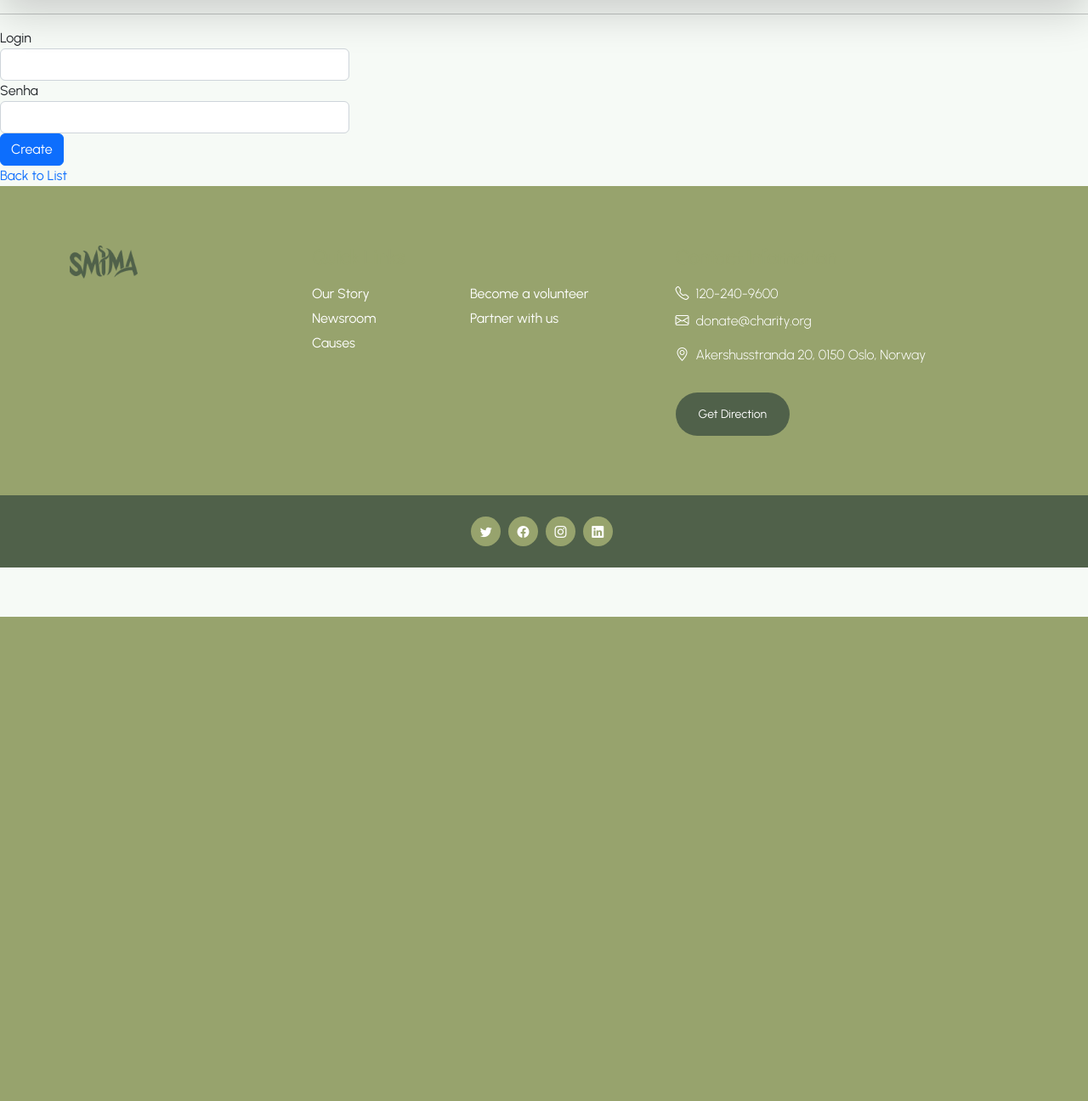
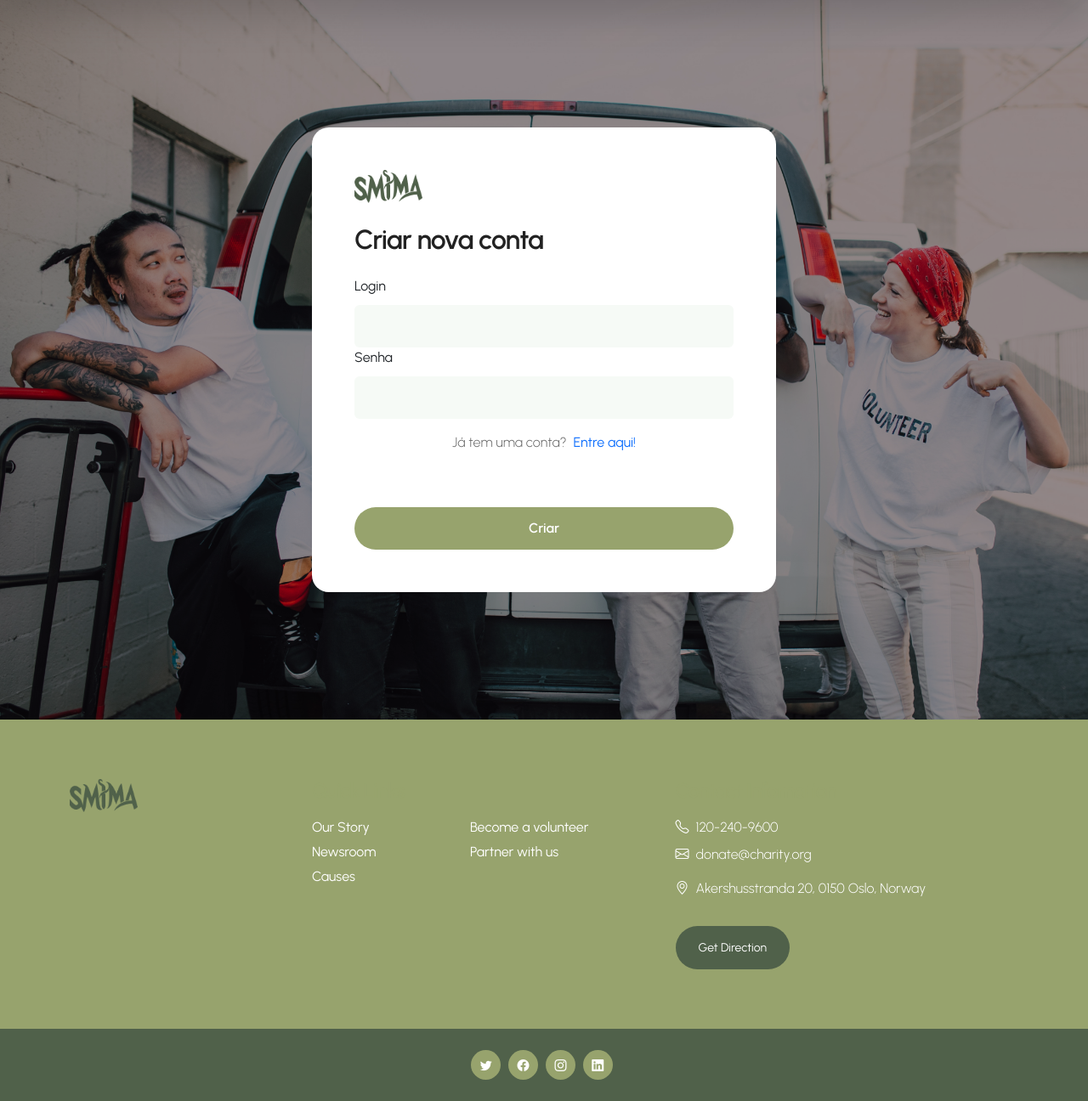
Before and after one commit to DBDev90/PROJETO_SMIMA, an ASP.NET Core app: page /Usuarios/Create in a window 1280 px wide. Shown: the part 74-1370 px from the top of the page at 85% size. Before the commit the page ends 800 px from the top, so only its background shows below. Run offline with ASP.NET Core 8, Linux system fonts and the light colour scheme.

Commit message:
Alteração nos layout

```diff
--- a/PROJETO_SMIMA/Views/Produtos/Create.cshtml
+++ b/PROJETO_SMIMA/Views/Produtos/Create.cshtml
@@ -37,7 +37,7 @@
 </div>
 
 <div>
-    <a asp-action="Index">Back to List</a>
+    <a asp-action="Index">Voltar para Lista de Produtos</a>
 </div>
 
 @section Scripts {
--- a/PROJETO_SMIMA/Views/Shared/_Layout.cshtml
+++ b/PROJETO_SMIMA/Views/Shared/_Layout.cshtml
@@ -63,7 +63,7 @@
                         <a class="nav-link click-scroll dropdown-toggle" href="#section_5" id="navbarLightDropdownMenuLink" role="button" data-bs-toggle="dropdown" aria-expanded="false">Atalho</a>
 
                         <ul class="dropdown-menu dropdown-menu-light" aria-labelledby="navbarLightDropdownMenuLink">
-                            <li><a class="dropdown-item" href="/Produtos/IndexProduto">Produtos</a></li>
+                            <li><a class="dropdown-item" href="/Produtos">Produtos</a></li>
 
                             <li><a class="dropdown-item" href="/Home/Index#section_5">Notícias</a></li>
 
@@ -98,7 +98,7 @@
                                     <a class="dropdown-item" href="/Login/IndexLogin">Entrar na conta</a>
                                 </li>
                                 <li>
-                                    <a class="dropdown-item" href="/SignUp/IndexSignUp">Registre-se</a>
+                                    <a class="dropdown-item" href="/Usuarios/Create">Registre-se</a>
                                 </li>
                             </ul>
                         </div>
--- a/PROJETO_SMIMA/Views/Usuarios/Create.cshtml
+++ b/PROJETO_SMIMA/Views/Usuarios/Create.cshtml
@@ -4,8 +4,7 @@
     ViewData["Title"] = "Create";
     Layout = "~/Views/Shared/_Layout.cshtml";
 }
-<hr />
-<div class="row">
+@*<div class="row">
     <div class="col-md-4">
         <form asp-action="Create">
             <div asp-validation-summary="ModelOnly" class="text-danger"></div>
@@ -24,11 +23,59 @@
             </div>
         </form>
     </div>
-</div>
+</div>*@
 
-<div>
+@*<div>
     <a asp-action="Index">Back to List</a>
-</div>
+</div>*@
+
+<main>
+    <section class="donate-section">
+        <div class="section-overlay"></div>
+        <div class="container">
+            <div class="row">
+
+                <div class="col-lg-6 col-12 mx-auto">
+                    <form class="custom-form donate-form" asp-action="Create">
+                        <div asp-validation-summary="ModelOnly" class="text-danger"></div>
+                        <div class="col-lg-3 col-12 mb-4">
+                            <img src="~/images/logo.png" class="logo img-fluid" alt="">
+                        </div>
+                        <h3 class="mb-4">Criar nova conta</h3>
+
+                        <div class="row">
+                            <div class="form-group">
+                                <label asp-for="Login" class="control-label"></label>
+                                <input asp-for="Login" class="form-control" />
+                                <span asp-validation-for="Login" class="text-danger"></span>
+                            </div>
+
+                            @*<div class="col-lg-12 col-12 mt-3 form-group">
+                                <h5 class="mt-1">Senha</h5>
+                                <input type="text" class="form-control" placeholder="Digite sua senha" required>
+                            </div>*@
+
+                            <div class="form-group">
+                                <label asp-for="Senha" class="control-label"></label>
+                                <input name="Senha" type="password" class="form-control" />
+                                <span asp-validation-for="Senha" class="text-danger"></span>
+                            </div>
+
+                            <div class="d-flex gap-2 mb-3 justify-content-center mt-3">
+                                <p class="text-center">Já tem uma conta?</p> <a class="" href="login.html" target="_blank">Entre aqui!</a>
+                            </div>
+
+                            <div class="col-lg-12 col-12 mt-2 form-group">
+                                <button type="submit" class="form-control mt-4">Criar</button>
+                            </div>
+                        </div>
+                    </form>
+                </div>
+
+            </div>
+        </div>
+    </section>
+</main>
 
 @section Scripts {
     @{await Html.RenderPartialAsync("_ValidationScriptsPartial");}
```
Also changed, not shown: PROJETO_SMIMA/Views/Login/IndexLogin.cshtml (+0 -8 lines), PROJETO_SMIMA/Views/Produtos/Index.cshtml (+54 -4 lines), PROJETO_SMIMA/Views/Usuarios/Index.cshtml (+4 -6 lines).
